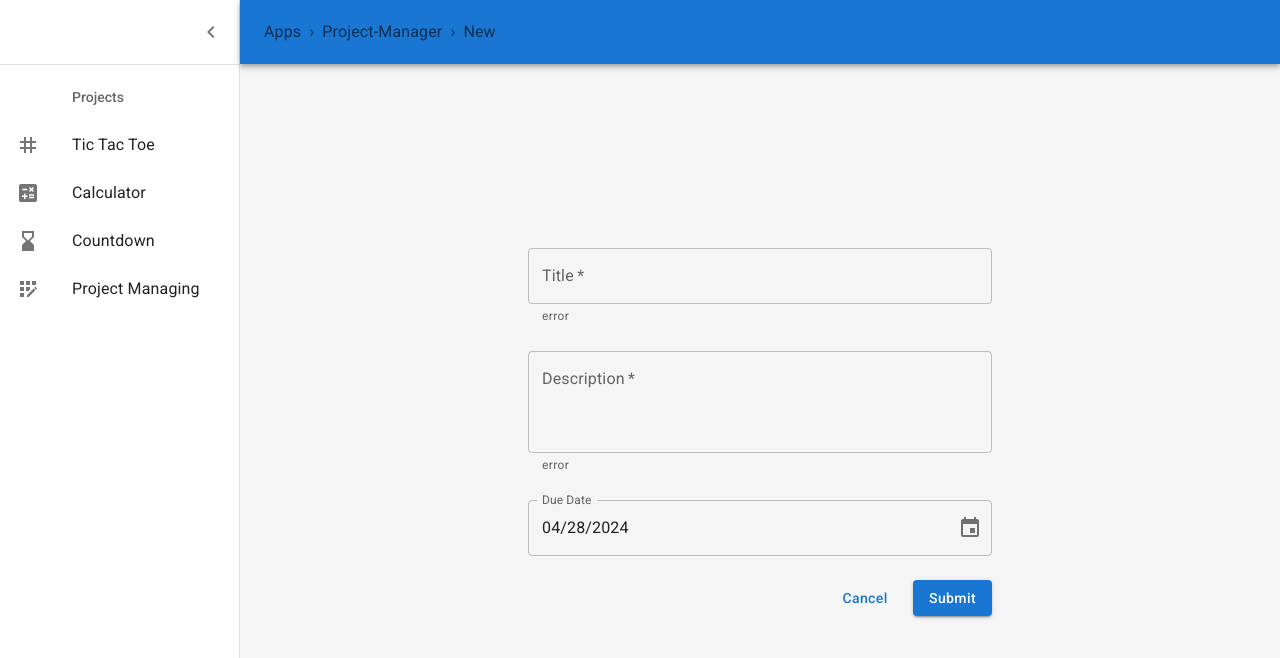
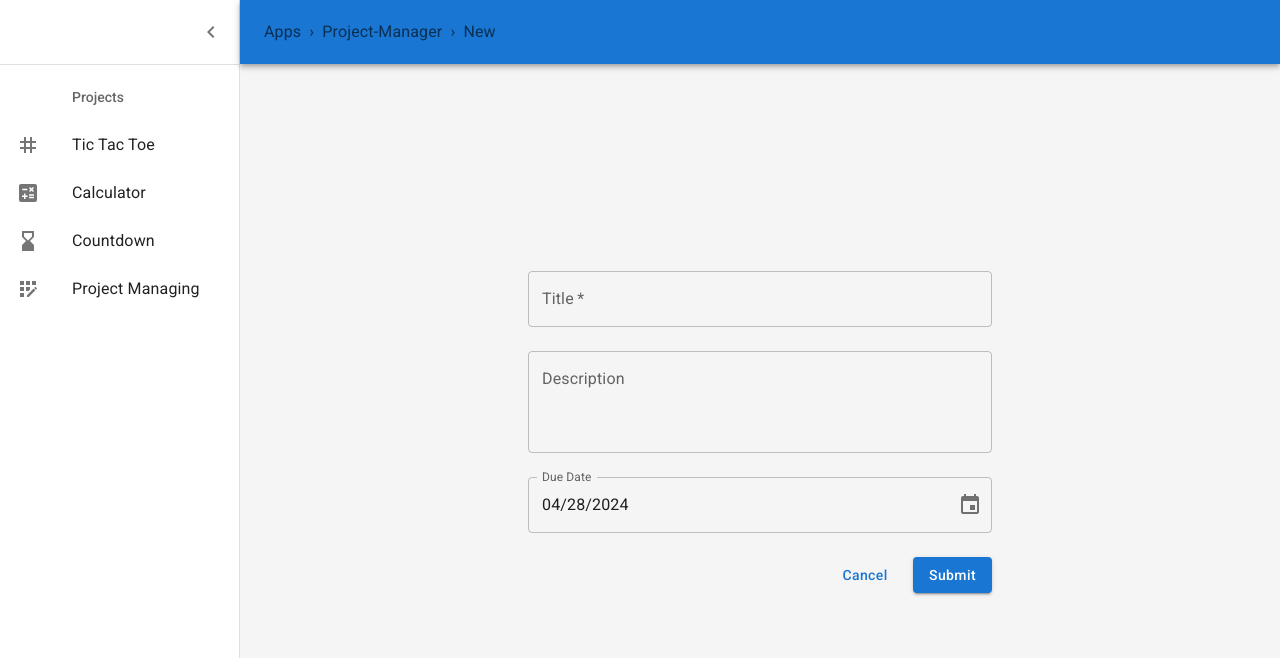
Before and after one commit to DvirMon/React-Workspace, a Next.js app: page /apps/Project-Manager/new in a window 1280 px wide. Shown: the top 658 px of the page. Built offline with nearby package versions, Linux system fonts and the light colour scheme.

Commit message:
Add validation schema and show errors

```diff
--- a/package.json
+++ b/package.json
@@ -13,6 +13,7 @@
     "@emotion/react": "^11.11.4",
     "@emotion/styled": "^11.11.5",
     "@fontsource/roboto": "^5.0.12",
+    "@hookform/resolvers": "^3.3.4",
     "@mui/icons-material": "^5.15.14",
     "@mui/material": "^5.15.14",
     "@mui/x-data-grid": "^7.1.1",
--- a/src/app/apps/Project-Manager/new/constants.ts
+++ b/src/app/apps/Project-Manager/new/constants.ts
@@ -1,10 +1,11 @@
+import { InputFieldProps } from "@/app/ui/Form/types";
 import { DateFieldProps } from "@mui/x-date-pickers";
-import dayjs from "dayjs";
+import dayjs, { Dayjs } from "dayjs";
+import { DefaultValues } from "react-hook-form";
 import { FormData } from "./types";
-import { DefaultValues } from "react-hook-form";
-import { FormFieldProps } from "@/app/ui/Form/types";
+import { z, ZodType } from "zod";
 
-export const FORM_INPUTS: FormFieldProps[] = [
+export const FORM_INPUTS: InputFieldProps[] = [
   { label: "Title", type: "text", name: "title", required: true },
   {
     label: "Description",
@@ -12,14 +13,12 @@ export const FORM_INPUTS: FormFieldProps[] = [
     minRows: 3,
     type: "text",
     name: "description",
-    required: true,
   },
   {
     label: "Due Date",
     type: "date",
     name: "dueDate",
-    required: true,
-  } as DateFieldProps<dayjs.Dayjs>,
+  } as DateFieldProps<Dayjs>,
 ];
 
 export const DEFAULT_VALUES: DefaultValues<FormData> = {
@@ -27,3 +26,11 @@ export const DEFAULT_VALUES: DefaultValues<FormData> = {
   description: "",
   dueDate: dayjs(new Date()),
 };
+
+export const NewProjectScheme: ZodType<FormData> = z
+  .object({
+    title: z.string().min(1, { message: "required field" }),
+    description: z.string().min(1, { message: "required field" }),
+    dueDate: z.custom<Dayjs>((val) => val instanceof dayjs, "Invalid date"),
+  })
+  .required();
--- a/src/app/apps/Project-Manager/new/form.tsx
+++ b/src/app/apps/Project-Manager/new/form.tsx
@@ -1,9 +1,10 @@
-import FormField from "@/app/ui/Form/input-field";
+import FormField from "@/app/ui/Form/form-field";
 import { Button, Link } from "@mui/material";
-import { useForm } from "react-hook-form";
+import { FieldError, useForm } from "react-hook-form";
 import { routes } from "../routes";
-import { DEFAULT_VALUES, FORM_INPUTS } from "./constants";
+import { DEFAULT_VALUES, FORM_INPUTS, NewProjectScheme } from "./constants";
 import { FormData } from "./types";
+import { zodResolver } from "@hookform/resolvers/zod";
 
 interface ProjectFormProps {
   setProjects: (data: FormData) => void;
@@ -14,18 +15,29 @@ export default function ProjectForm({ setProjects }: ProjectFormProps) {
     control,
     handleSubmit,
     formState: { errors },
-  } = useForm<FormData>({ defaultValues: DEFAULT_VALUES });
+  } = useForm<FormData>({
+    mode: "onBlur",
+    defaultValues: DEFAULT_VALUES,
+    resolver: zodResolver(NewProjectScheme),
+  });
 
   function onSubmit(formData: FormData) {
     setProjects(formData);
   }
+
+  console.log(errors);
 
   return (
     <form
       className="w-full flex flex-col justify-center items-center gap-6"
       onSubmit={handleSubmit((val) => onSubmit(val))}>
       {FORM_INPUTS.map((props) => (
-        <FormField key={props.name} control={control} props={props} />
+        <FormField
+          key={props.name}
+          control={control}
+          props={props}
+          error={errors[props.name as keyof FormData] as FieldError}
+        />
       ))}
       <footer className="w-full flex flex-row justify-end gap-4">
         <Link href={routes.root}>
--- a/src/app/apps/Project-Manager/new/types.ts
+++ b/src/app/apps/Project-Manager/new/types.ts
@@ -1,4 +1,5 @@
 import dayjs from "dayjs";
+
 
 export interface FormData {
   title: string;
--- a/src/app/ui/Form/input-field.tsx
+++ b/src/app/ui/Form/form-field.tsx
@@ -1,7 +1,4 @@
-import {
-  TextField,
-  TextFieldProps
-} from "@mui/material";
+import { TextField, TextFieldProps } from "@mui/material";
 import {
   DatePickerProps,
   DesktopDatePicker,
@@ -9,21 +6,17 @@ import {
 } from "@mui/x-date-pickers";
 import { AdapterDayjs } from "@mui/x-date-pickers/AdapterDayjs";
 import dayjs from "dayjs";
-import { Control, Controller } from "react-hook-form";
+import { Controller } from "react-hook-form";
 import { FormFieldProps } from "./types";
 
 const InputWrapper = ({ children }: { children: React.ReactNode }) => {
   return <section className="w-full flex flex-col">{children}</section>;
 };
 
-export default function FormField({
-  props,
-  control,
-}: {
-  props: FormFieldProps;
-  control: Control<any, any>;
-}) {
-  const { type, name, error } = props as TextFieldProps;
+export default function FormField({ props, control, error }: FormFieldProps) {
+  const { type, name } = props as TextFieldProps;
+
+  const hasError = !!error
 
   switch (type) {
     case "date":
@@ -50,8 +43,8 @@ export default function FormField({
             render={({ field }) => (
               <TextField
                 type={type}
-                error={error}
-                helperText="error"
+                error={hasError}
+                helperText={error?.message}
                 fullWidth
                 variant="outlined"
                 {...field}
```
Also changed, not shown: src/app/ui/Form/types.ts (+8 -1 lines), 1 other file (tests, documents, lock files or other folders).
